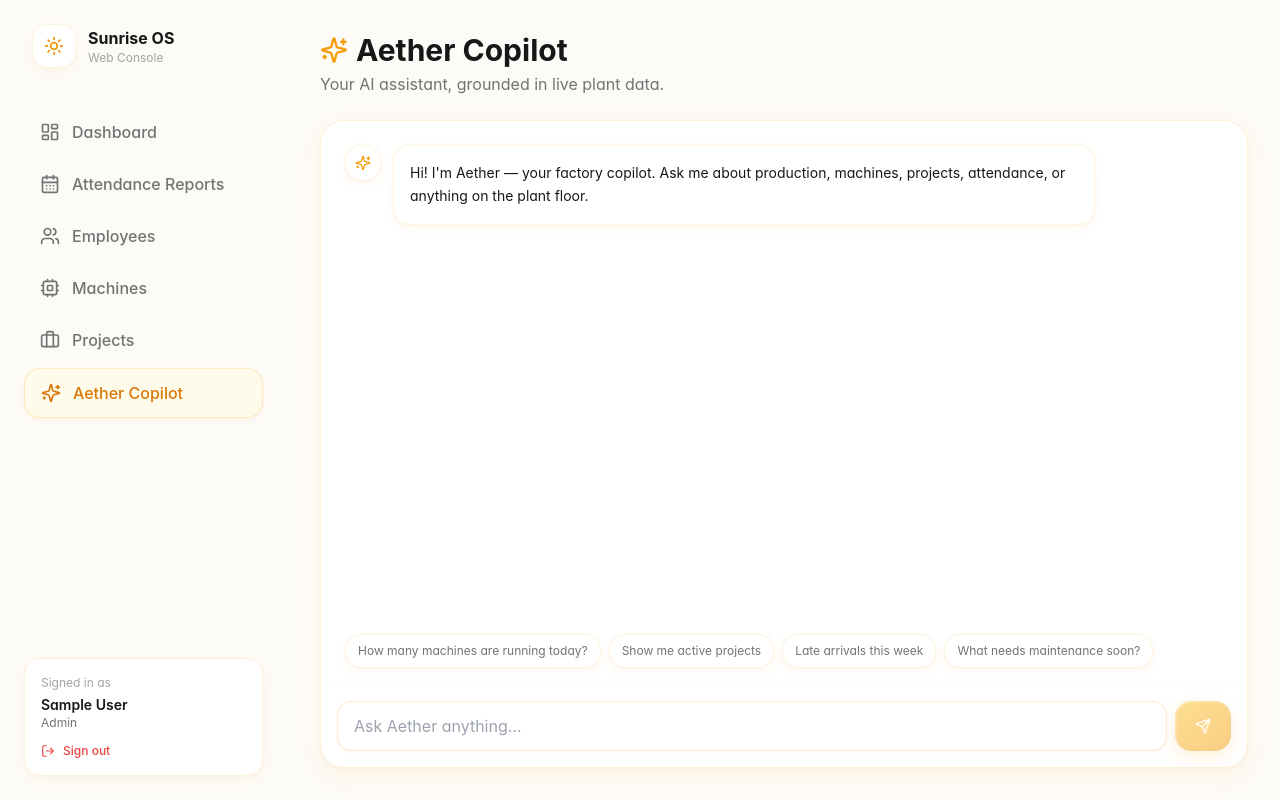
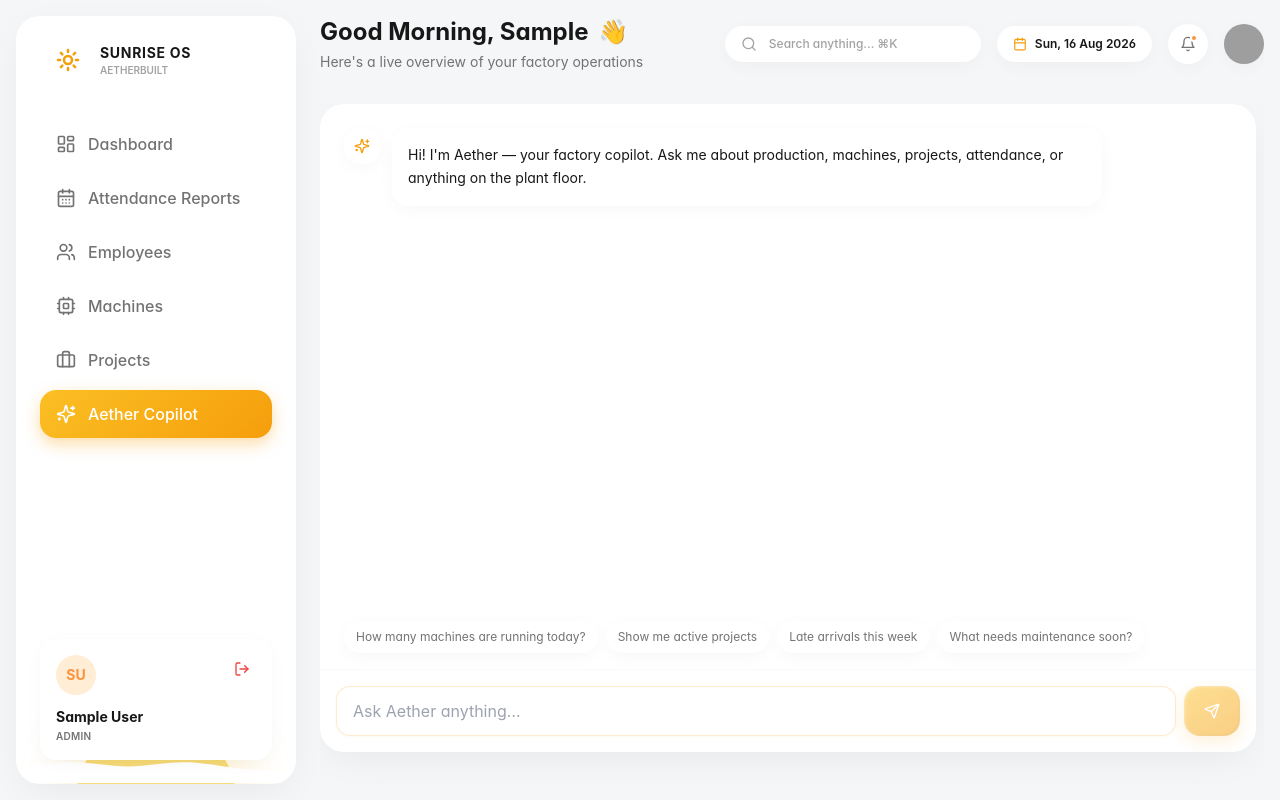
Before and after one commit to AhanaKulkarni/Sunrise-web, a Next.js app: page /ai in a window 1280 px wide. Built offline with nearby package versions, Linux system fonts and the light colour scheme; no server answers; sample sign-in values are in the browser's storage; grey boxes are pictures that could not be loaded.

Commit message:
Complete UI redesign to match premium floating aesthetic

```diff
--- a/app/(app)/layout.tsx
+++ b/app/(app)/layout.tsx
@@ -3,7 +3,7 @@ import Link from 'next/link';
 import { usePathname, useRouter } from 'next/navigation';
 import { useEffect } from 'react';
 import { getUser, clearSession, useUser } from '@/lib/auth';
-import { LayoutDashboard, CalendarDays, Users, Cpu, Briefcase, Sparkles, LogOut, Sun } from 'lucide-react';
+import { LayoutDashboard, CalendarDays, Users, Cpu, Briefcase, Sparkles, LogOut, Sun, Search, Calendar, Bell } from 'lucide-react';
 
 const NAV = [
   { href: '/dashboard', label: 'Dashboard', icon: LayoutDashboard },
@@ -30,24 +30,26 @@ export default function AppLayout({ children }: { children: React.ReactNode }) {
     router.replace('/login');
   }
 
+  const todayStr = new Date().toLocaleDateString('en-GB', { day: '2-digit', month: 'short', year: 'numeric', weekday: 'short' });
+
   return (
-    <div className="min-h-screen flex">
+    <div className="h-screen flex p-4 gap-6 bg-[var(--clay-bg)] overflow-hidden">
       {/* Sidebar */}
-      <aside className="w-72 p-6 flex flex-col gap-2 border-r border-divider/50">
+      <aside className="w-[280px] flex flex-col clay relative overflow-hidden shrink-0">
+        <div className="p-6 flex flex-col gap-2 flex-1 relative z-10 overflow-y-auto">
           <div className="flex items-center gap-3 mb-8 px-2">
-          <div className="clay-sm w-11 h-11 flex items-center justify-center">
-            <Sun className="w-5 h-5 text-primary" strokeWidth={2.2} />
+            <div className="w-10 h-10 flex items-center justify-center">
+              <Sun className="w-6 h-6 text-primary" strokeWidth={2.5} />
             </div>
             <div>
-            <div className="font-bold text-text">Sunrise OS</div>
-            <div className="text-xs text-textMuted">Web Console</div>
+              <div className="font-bold text-text uppercase tracking-wider text-sm">Sunrise OS</div>
+              <div className="text-[10px] text-textMuted uppercase font-semibold">AetherBuilt</div>
             </div>
           </div>
 
-        <nav className="flex flex-col gap-1 flex-1">
+          <nav className="flex flex-col gap-1.5 flex-1">
             {NAV.map((item) => {
-            const active =
-              pathname === item.href || pathname?.startsWith(item.href + '/');
+              const active = pathname === item.href || pathname?.startsWith(item.href + '/');
               const Icon = item.icon;
               return (
                 <Link
@@ -62,27 +64,65 @@ export default function AppLayout({ children }: { children: React.ReactNode }) {
             })}
           </nav>
 
-        {/* User card */}
-        <div className="clay-sm p-4 mt-4">
-          <div className="text-xs text-textMuted mb-1">Signed in as</div>
-          <div className="font-semibold text-text text-sm truncate">
+          {/* User card in sidebar */}
+          <div className="clay-sm p-4 mt-auto bg-white/80 backdrop-blur">
+            <div className="flex justify-between items-start">
+              <div className="w-10 h-10 bg-warningSoft text-warning rounded-full flex items-center justify-center font-bold text-sm mb-3">
+                {user?.name ? user.name.split(' ').map(n => n[0]).join('') : 'U'}
+              </div>
+              <button onClick={logout} className="p-1.5 text-danger hover:bg-dangerSoft rounded-lg transition-colors" title="Sign out">
+                <LogOut className="w-4 h-4" />
+              </button>
+            </div>
+            <div className="font-bold text-text text-sm truncate">
               {user?.name || '—'}
             </div>
-          <div className="text-xs text-textSecondary mb-3 capitalize">
-            {user?.role?.replace('_', ' ') || ''}
+            <div className="text-[10px] text-textSecondary uppercase tracking-wide font-semibold mt-0.5">
+              {user?.role?.replace('_', ' ') || ''} {user?.is_super_admin && '(Super Admin)'}
             </div>
-          <button
-            onClick={logout}
-            className="flex items-center gap-2 text-xs font-medium text-danger hover:opacity-70"
-          >
-            <LogOut className="w-3.5 h-3.5" /> Sign out
-          </button>
+          </div>
+        </div>
+
+        {/* Decorative Sun */}
+        <div className="absolute bottom-0 left-0 w-full h-48 pointer-events-none opacity-60 flex justify-center items-end">
+          <div className="w-40 h-40 bg-gradient-to-t from-yellow-300 to-yellow-500 rounded-full translate-y-24 shadow-[0_0_60px_rgba(251,191,36,0.6)]" />
+          <svg className="absolute bottom-0 w-full h-16 text-white" viewBox="0 0 1440 320" fill="currentColor">
+            <path d="M0,256L48,245.3C96,235,192,213,288,213.3C384,213,480,235,576,234.7C672,235,768,213,864,213.3C960,213,1056,235,1152,245.3C1248,256,1344,256,1392,256L1440,256L1440,320L1392,320C1344,320,1248,320,1152,320C1056,320,960,320,864,320C768,320,672,320,576,320C480,320,384,320,288,320C192,320,96,320,48,320L0,320Z" />
+          </svg>
         </div>
       </aside>
 
       {/* Main content */}
-      <main className="flex-1 p-8 overflow-y-auto">
-        <div className="max-w-7xl mx-auto">{children}</div>
+      <main className="flex-1 flex flex-col h-full overflow-hidden">
+        {/* Top Header */}
+        <header className="flex items-center justify-between mb-8 shrink-0">
+          <div>
+            <h1 className="text-2xl font-bold text-text">Good Morning, {user?.name ? user.name.split(' ')[0] : 'User'} <span className="ml-1">👋</span></h1>
+            <p className="text-sm text-textSecondary mt-1">Here's a live overview of your factory operations</p>
+          </div>
+          <div className="flex items-center gap-4">
+            <div className="relative w-64 hidden md:block">
+              <Search className="w-4 h-4 text-textMuted absolute left-4 top-1/2 -translate-y-1/2" />
+              <input type="text" placeholder="Search anything... ⌘K" className="w-full bg-white rounded-full py-2.5 pl-11 pr-4 text-xs font-medium shadow-[0_4px_20px_-4px_rgba(0,0,0,0.05)] outline-none focus:ring-2 ring-primary/20 transition-shadow text-text placeholder:text-textMuted" />
+            </div>
+            <div className="flex items-center gap-2 bg-white rounded-full py-2.5 px-4 shadow-[0_4px_20px_-4px_rgba(0,0,0,0.05)] text-xs font-semibold text-text">
+              <Calendar className="w-3.5 h-3.5 text-primary" />
+              <span>{todayStr}</span>
+            </div>
+            <button className="w-10 h-10 bg-white rounded-full flex items-center justify-center shadow-[0_4px_20px_-4px_rgba(0,0,0,0.05)] text-textSecondary relative">
+              <Bell className="w-4 h-4" />
+              <span className="absolute top-2.5 right-2.5 w-2 h-2 bg-warning rounded-full border-2 border-white"></span>
+            </button>
+            <div className="w-10 h-10 bg-successSoft text-success rounded-full flex items-center justify-center shadow-[0_4px_20px_-4px_rgba(0,0,0,0.05)] overflow-hidden">
+              <img src={`https://api.dicebear.com/7.x/notionists/svg?seed=${user?.name || 'admin'}&backgroundColor=e5e7eb`} alt="avatar" className="w-full h-full object-cover" />
+            </div>
+          </div>
+        </header>
+
+        {/* Scrollable Dashboard Area */}
+        <div className="flex-1 overflow-y-auto pb-8 pr-2 custom-scrollbar">
+          <div className="max-w-[1400px] w-full">{children}</div>
+        </div>
       </main>
     </div>
   );
--- a/app/globals.css
+++ b/app/globals.css
@@ -3,7 +3,7 @@
 @tailwind utilities;
 
 :root {
-  --clay-bg: #FDFBF7;
+  --clay-bg: #F5F6F8;
 }
 
 html,
@@ -15,30 +15,23 @@ body {
   -webkit-font-smoothing: antialiased;
 }
 
-/* Clean elevated UI with cohesive yellow accents */
+/* Premium floating cards with soft shadows */
 .clay {
   background: #FFFFFF;
   border-radius: 1.5rem;
-  border: 1px solid rgba(245, 158, 11, 0.15);
-  box-shadow:
-    0 8px 24px rgba(245, 158, 11, 0.08),
-    0 2px 6px rgba(245, 158, 11, 0.04);
+  box-shadow: 0 10px 40px -10px rgba(0, 0, 0, 0.08);
 }
 
 .clay-sm {
   background: #FFFFFF;
   border-radius: 1rem;
-  border: 1px solid rgba(245, 158, 11, 0.12);
-  box-shadow:
-    0 4px 12px rgba(245, 158, 11, 0.06),
-    0 1px 3px rgba(245, 158, 11, 0.04);
+  box-shadow: 0 4px 20px -4px rgba(0, 0, 0, 0.05);
 }
 
 .clay-inset {
-  background: #FAF8F3;
+  background: #F9FAFB;
   border-radius: 1rem;
-  border: 1px solid rgba(245, 158, 11, 0.08);
-  box-shadow: inset 0 2px 6px rgba(245, 158, 11, 0.05);
+  border: 1px solid rgba(0, 0, 0, 0.03);
 }
 
 .clay-btn {
@@ -94,10 +87,9 @@ body {
   background: rgba(255, 255, 255, 0.5);
 }
 .clay-nav-link.active {
-  color: #D97706;
-  background: #FFFBEB;
-  border: 1px solid rgba(245, 158, 11, 0.2);
-  box-shadow: 0 2px 6px rgba(245, 158, 11, 0.08);
+  color: #FFFFFF;
+  background: linear-gradient(135deg, #FBBF24, #F59E0B);
+  box-shadow: 0 6px 16px rgba(245, 158, 11, 0.35);
 }
 
 /* Scrollbar polish */
```
Also changed, not shown: app/(app)/dashboard/page.tsx (+109 -51 lines). Lines whose indentation alone changed are shown as unchanged.
